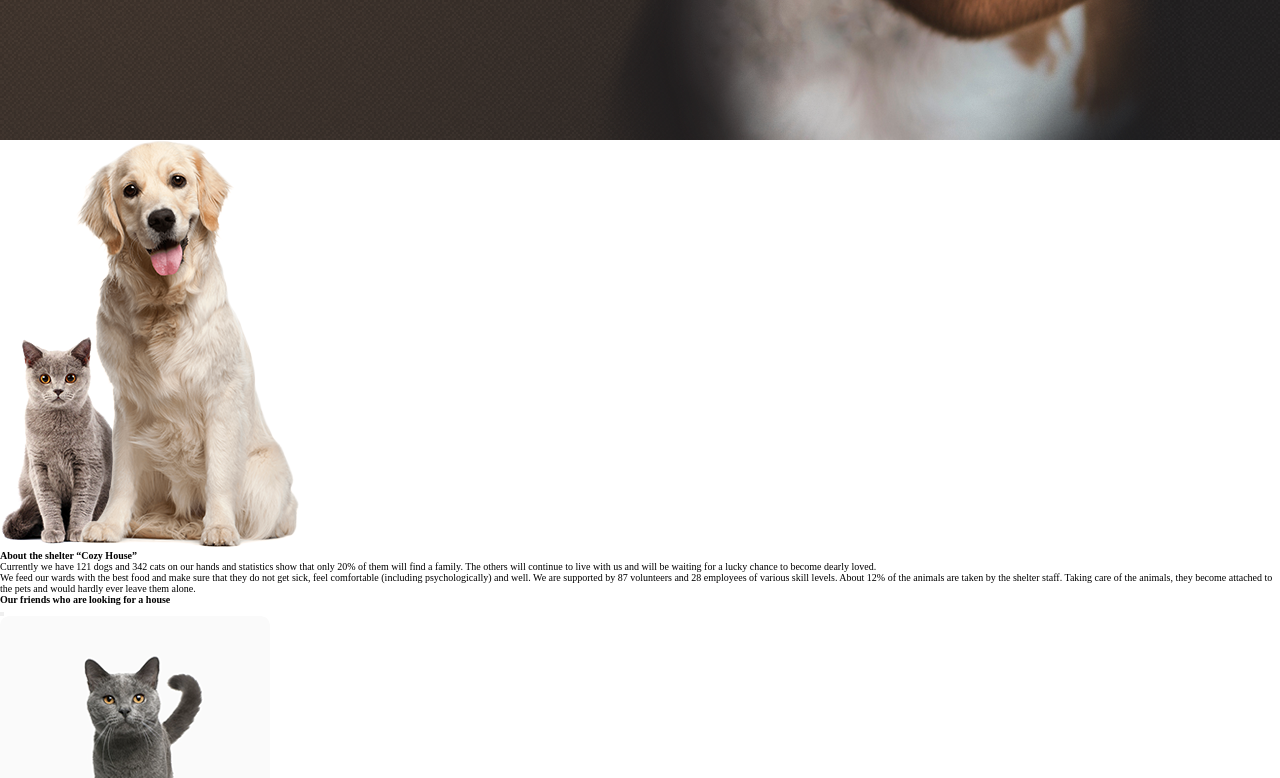
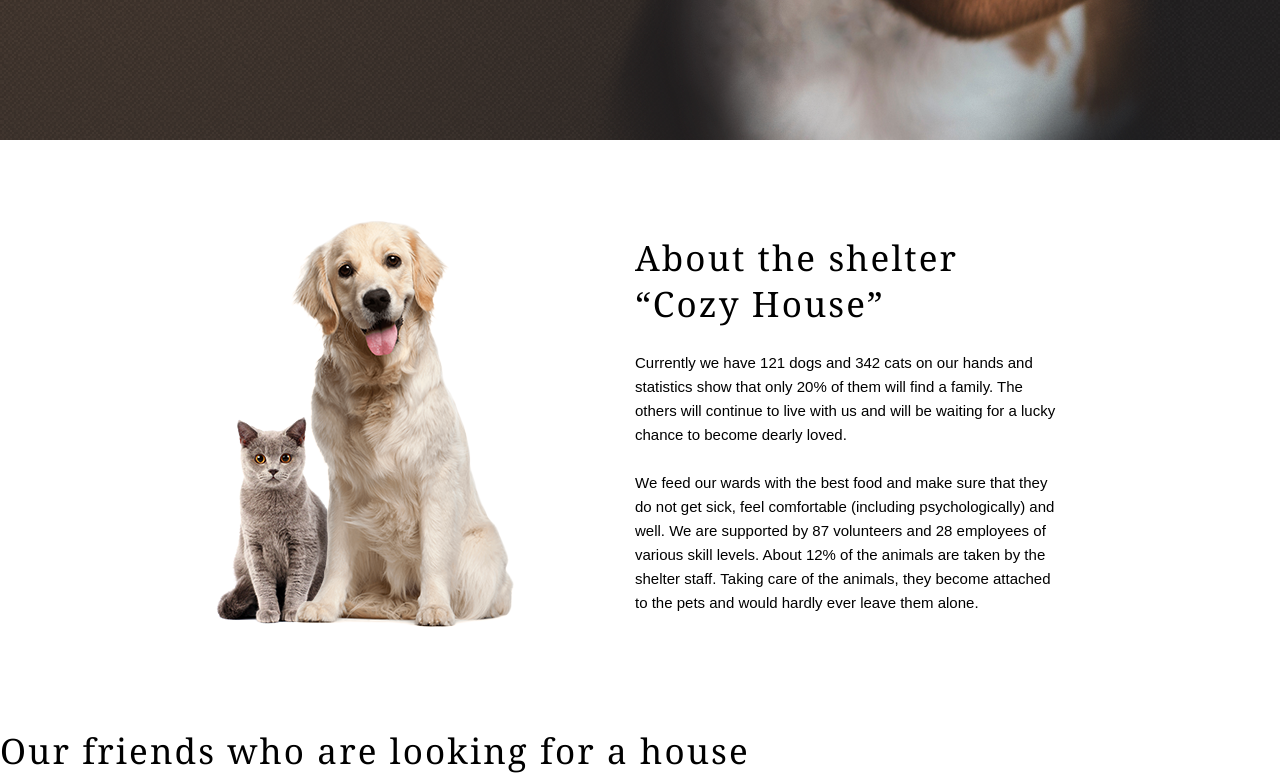
Before and after one commit to rhjje/shelter, a website built with webpack: page src/main/html/index.html in a window 1280 px wide. Shown: the part 768-1546 px from the top of the page. Built offline with nearby package versions, Linux system fonts and the light colour scheme; files whose address does not match are found by name.

Commit message:
feat: add stylet to about part

```diff
--- a/src/main/html/index.html
+++ b/src/main/html/index.html
@@ -42,16 +42,14 @@
       </div>
       <div class="about__content-container">
         <h3 class="subtitle">About the shelter “Cozy House”</h3>
-        <div class="about__description">
-          <p>Currently we have 121 dogs and 342 cats on our hands and statistics show that only 20%
-            of them will find a family. The others will continue to live with us and will be waiting
-            for a lucky chance to become dearly loved.</p>
-          <p>We feed our wards with the best food and make sure that they do not get sick, feel
+        <div class="about__description">Currently we have 121 dogs and 342 cats on our hands and statistics show that only 20%
+          of them will find a family. The others will continue to live with us and will be waiting
+          for a lucky chance to become dearly loved.</div>
+          <div class="about__description">We feed our wards with the best food and make sure that they do not get sick, feel
             comfortable (including psychologically) and well. We are supported by 87 volunteers
             and 28 employees of various skill levels. About 12% of the animals are taken by the
             shelter staff. Taking care of the animals, they become attached to the pets and would
-            hardly ever leave them alone.</p>
-        </div>
+            hardly ever leave them alone.</div>
       </div>
     </div>
   </section>
--- a/src/main/sass/_about.scss
+++ b/src/main/sass/_about.scss
@@ -0,0 +1,34 @@
+.about .wrapper {
+  max-width: 850px;
+  height: 588px;
+  margin: 0 auto;
+  display: flex;
+  justify-content: space-between;
+}
+
+.about__image {
+  width: 300px;
+  height: 408px;
+  margin-top: 80px;
+  img {
+    width: 100%;
+    height: auto;
+  }
+}
+
+.about__content-container {
+  width: 430px;
+  height: 380px;
+  margin-top: 95px;
+  display: flex;
+  flex-direction: column;
+  justify-content: space-between;
+}
+
+.subtitle {
+  @include h3;
+}
+
+.about__description {
+  @include paragraph-l;
+}
--- a/src/main/sass/_main.scss
+++ b/src/main/sass/_main.scss
@@ -3,7 +3,7 @@
 }
 
 .main .wrapper {
-  width: 1200px;
+  max-width: 1200px;
   height: 908px;
   margin: 0 auto;
   display: flex;
```
Also changed, not shown: dist/main/main.css, dist/main/main.html, dist/main/main.js (added), dist/pets/pets.css, dist/pets/pets.html, dist/pets/pets.js (added).
